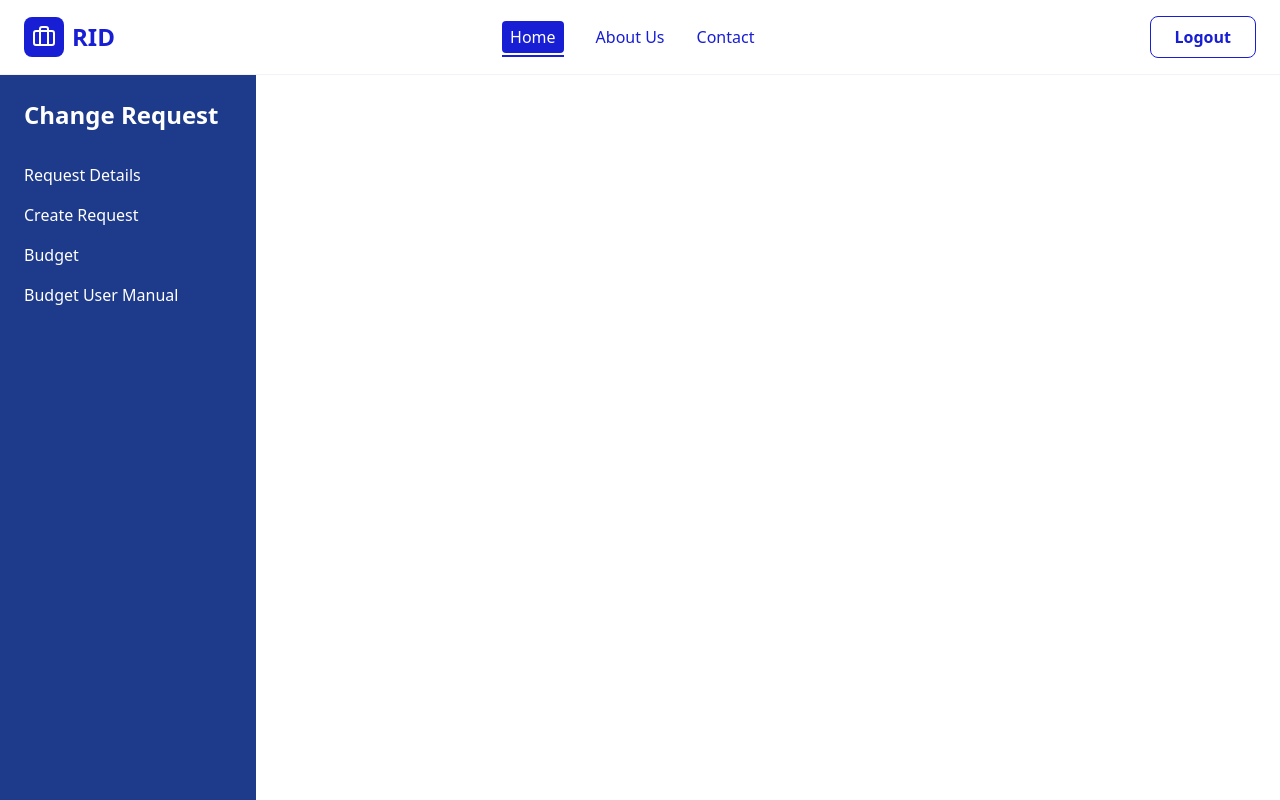
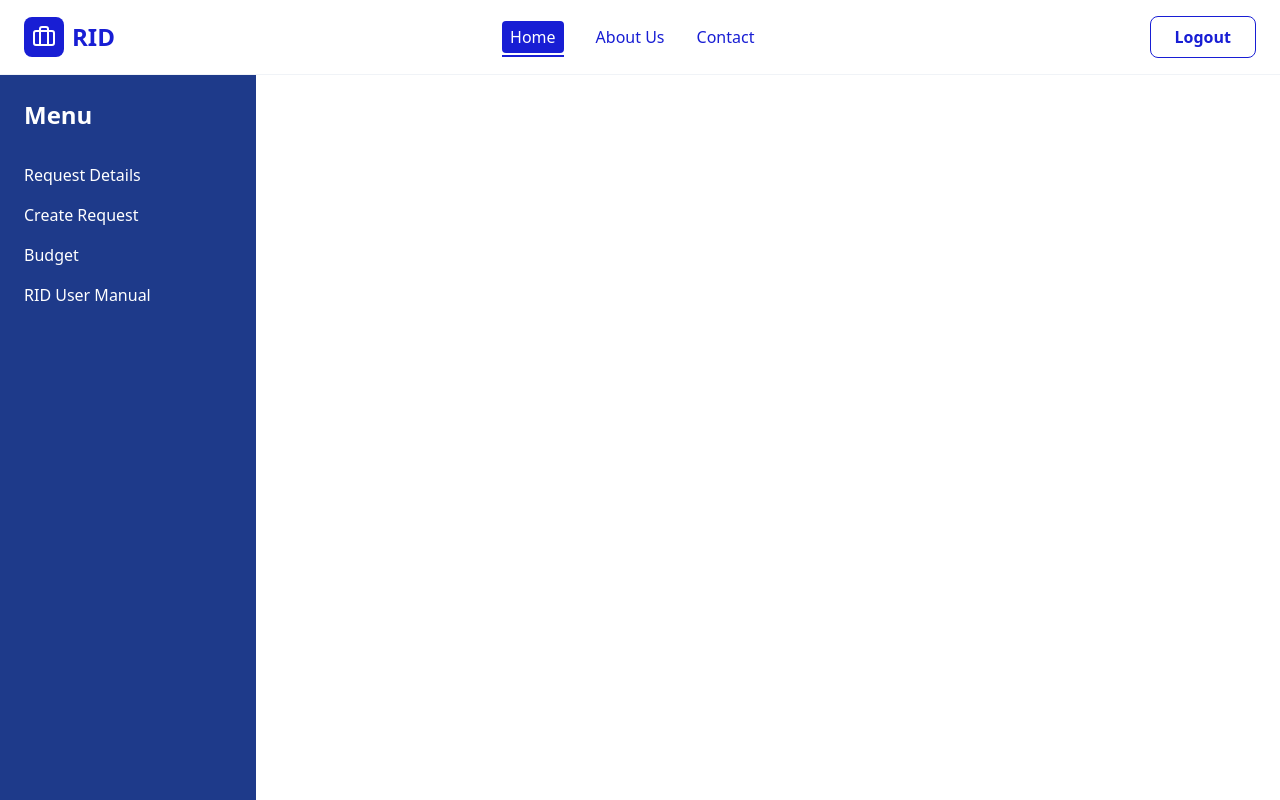
Before and after one commit to zulaikhamir/RID, a React (Vite) app: page / in a window 1280 px wide. Shown: the top 800 px of the page. Built offline with nearby package versions, Linux system fonts and the light colour scheme.

Commit message:
changed content

```diff
--- a/src/components/sidebar.jsx
+++ b/src/components/sidebar.jsx
@@ -3,7 +3,7 @@ import { Link } from "react-router-dom";
 const Sidebar = () => {
   return (
     <div className="w-64 h-screen bg-blue-900 text-white p-6 space-y-4">
-      <h2 className="text-2xl font-bold mb-8">Change Request</h2>
+      <h2 className="text-2xl font-bold mb-8">Menu</h2>
       <nav className="flex flex-col gap-4">
         {" "}
         <Link to="/request-details" className="hover:text-blue-300">
@@ -16,7 +16,7 @@ const Sidebar = () => {
           Budget
         </Link>
         <Link to="/usermanual" className="hover:text-blue-300">
-          Budget User Manual
+          RID User Manual
         </Link>
       </nav>
     </div>
```
